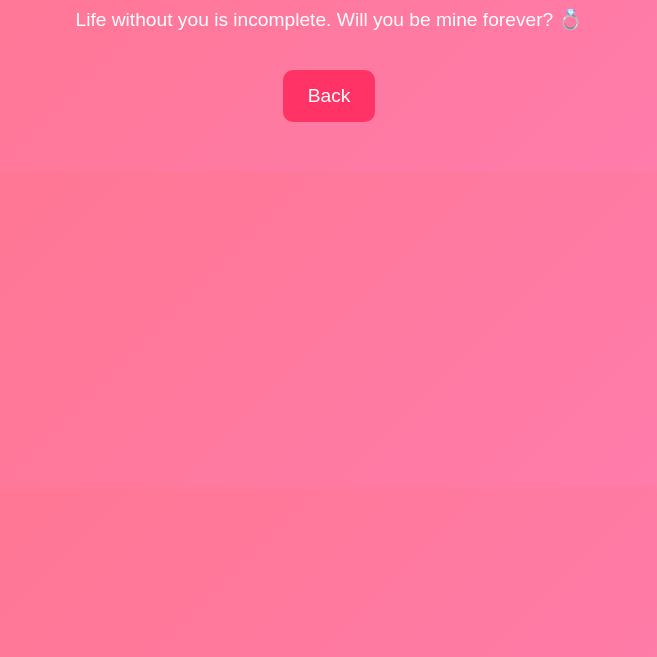
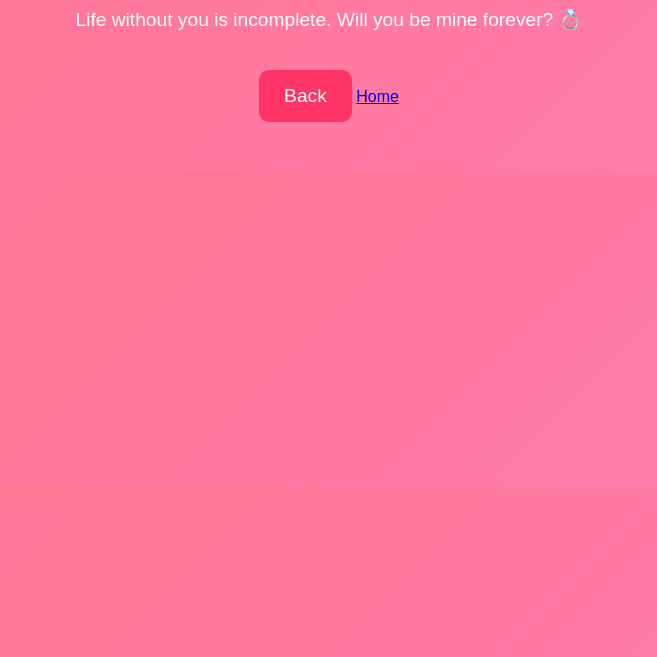
Before and after one commit to sazzadofficial150/Achol-love, a plain HTML site: page confession2.html in a window 1280 px wide. Shown: the part 143-800 px from the top of the page, without its empty margins (311-968 px from the left). Drawn offline with Linux system fonts and the light colour scheme.

Commit message:
Update confession2.html

```diff
--- a/confession2.html
+++ b/confession2.html
@@ -10,7 +10,8 @@
     <div class="container">
         <h1>Confession 2 💖</h1>
         <p>Life without you is incomplete. Will you be mine forever? 💍</p>
-        <a class="back-btn" href="index.html">Back</a>
+        <a class="back-btn" href="confession1.html">Back</a>
+        <a class="next-btn" href="index.html">Home</a>
     </div>
 </body>
 </html>
```
